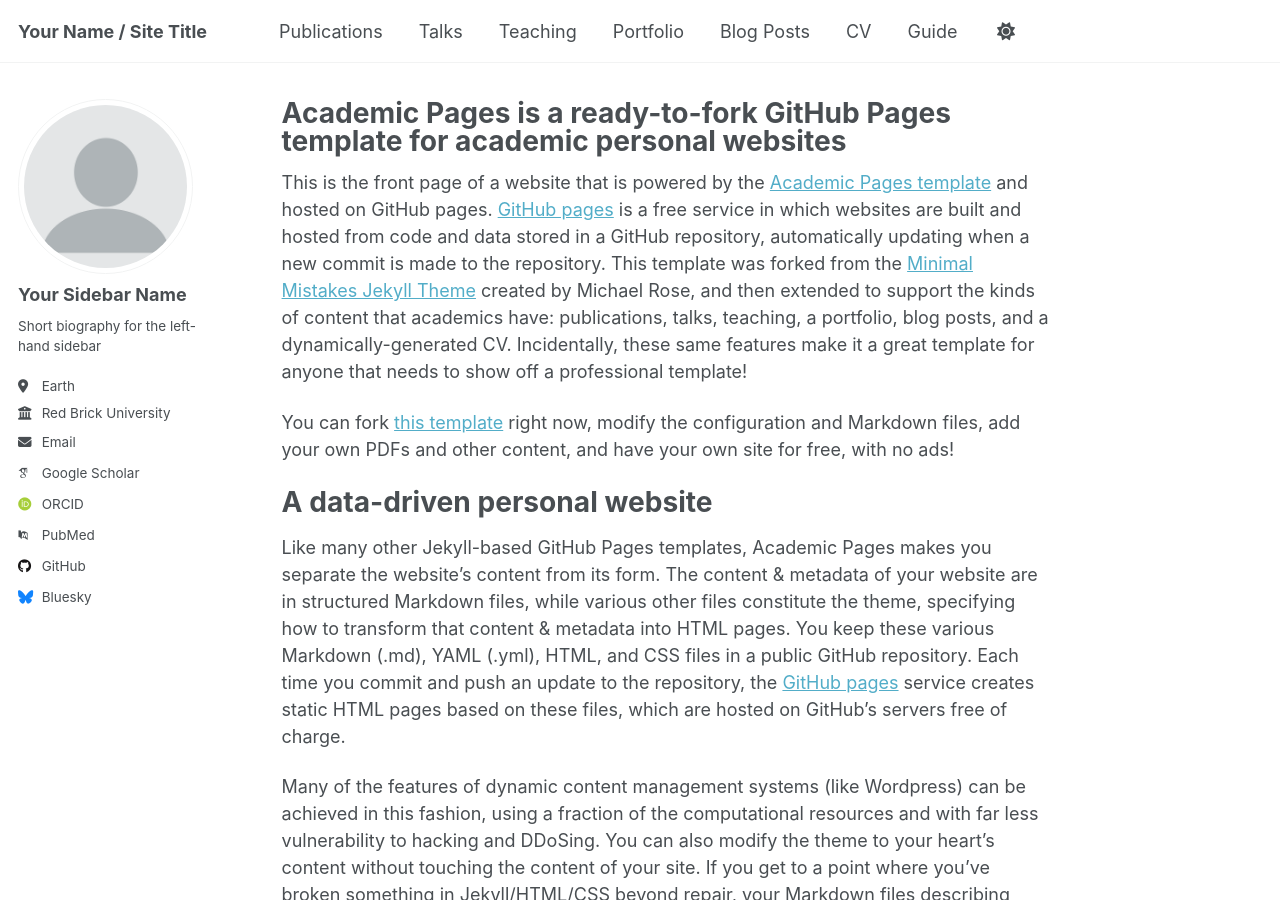
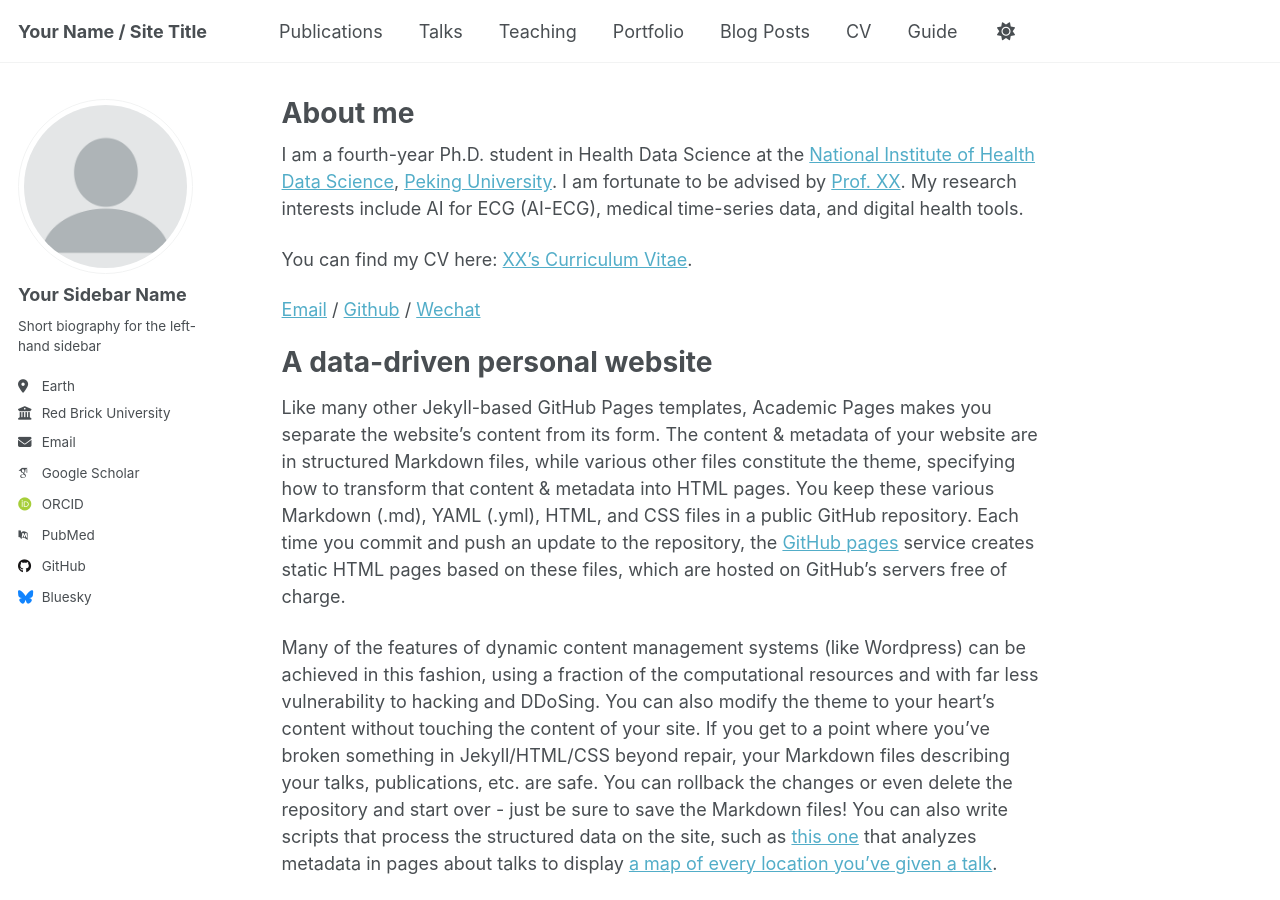
Before and after one commit to chaiguojing1-droid/chaiguojing.github.io, a Jekyll site: the page built from _pages/about.md, in a window 1280 px wide and 900 px high. Built offline with Jekyll 4.4.1, drawn with Linux system fonts in a browser that asks for light colours; some web fonts are replaced; a script that is not in the unit is left out.

Commit message:
Update about.md

```diff
--- a/_pages/about.md
+++ b/_pages/about.md
@@ -1,15 +1,17 @@
 ---
 permalink: /
-title: "Academic Pages is a ready-to-fork GitHub Pages template for academic personal websites"
+title: "About me"
 author_profile: true
 redirect_from:
   - /about/
   - /about.html
 ---
 
-This is the front page of a website that is powered by the [Academic Pages template](https://github.com/academicpages/academicpages.github.io) and hosted on GitHub pages. [GitHub pages](https://pages.github.com) is a free service in which websites are built and hosted from code and data stored in a GitHub repository, automatically updating when a new commit is made to the repository. This template was forked from the [Minimal Mistakes Jekyll Theme](https://mmistakes.github.io/minimal-mistakes/) created by Michael Rose, and then extended to support the kinds of content that academics have: publications, talks, teaching, a portfolio, blog posts, and a dynamically-generated CV. Incidentally, these same features make it a great template for anyone that needs to show off a professional template!
+I am a fourth-year Ph.D. student in Health Data Science at the [National Institute of Health Data Science](https://www.nihds.pku.edu.cn/), [Peking University](https://www.pku.edu.cn/). I am fortunate to be advised by [Prof. XX](). My research interests include AI for ECG (AI-ECG), medical time-series data, and digital health tools.
 
- You can fork [this template](https://github.com/academicpages/academicpages.github.io) right now, modify the configuration and Markdown files, add your own PDFs and other content, and have your own site for free, with no ads!
+You can find my CV here: [XX's Curriculum Vitae](../assets/Curriculum_Vitae.pdf).
+
+[Email](mailto:2210117101@stu.pku.edu.cn) / [Github](https://github.com/xxx) / [Wechat](../images/wechat.jpg)
 
 A data-driven personal website
 ======
```
